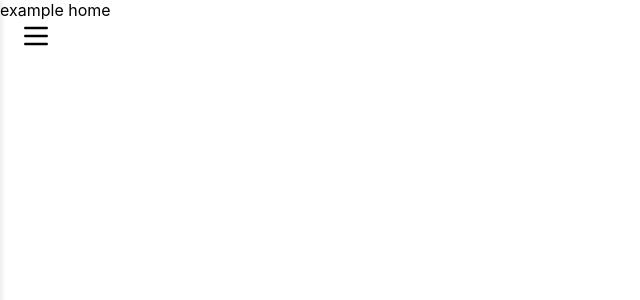
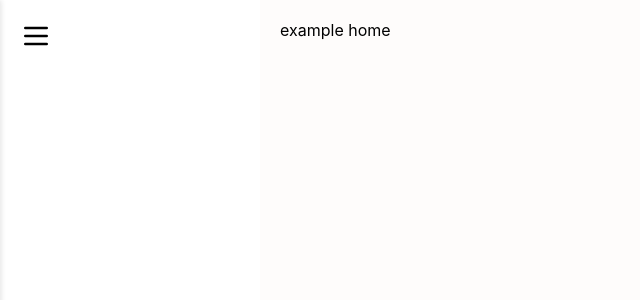
Before and after one commit to jellyacez/Online-Enrollment-System, a React (Vite) app: page / in a window 1280 px wide. Shown: the top 300 px of the page, without its empty margins (0-640 px from the left). Built offline with nearby package versions, Linux system fonts and the light colour scheme.

Commit message:
change #aaa

```diff
--- a/src/css/index.css
+++ b/src/css/index.css
@@ -7,12 +7,12 @@
   --accent: #e18354;
   --border: #e5e4e7;
 }
-/* #aaa {
+#aaa {
   margin-left: 260px;
   min-height: 100vh;
   background-color: var(--bg);
   padding: 20px;
-} */
+}
 /* ALl of this are Nav*/
 .sidebar-left {
   position: fixed;
```
